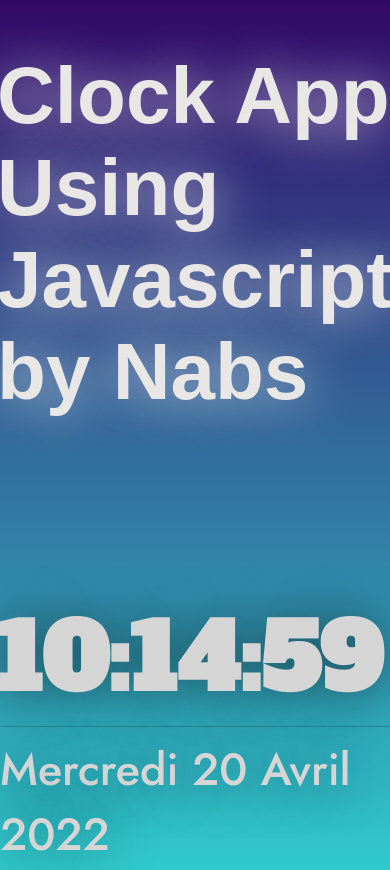
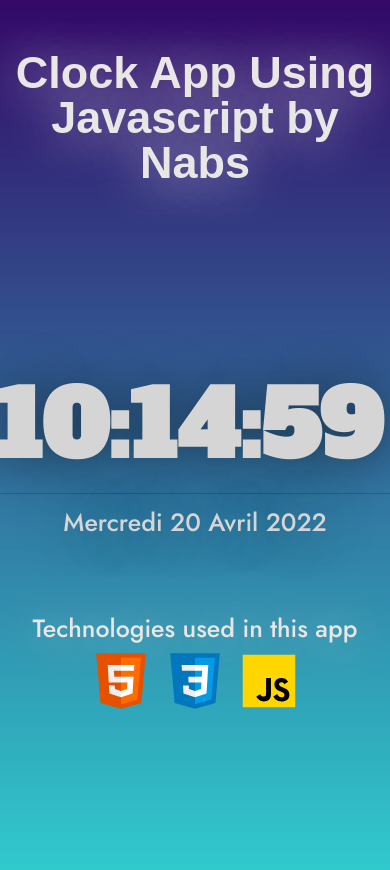
Before and after one commit to Naaabs/Clock-App-By-Nabs, a plain HTML site: page index.html in a window 390 px wide. Shown: the top 870 px of the page. Drawn offline with Linux system fonts and the light colour scheme; a web font is replaced by a local one.

Commit message:
responsive done

```diff
--- a/style.css
+++ b/style.css
@@ -63,3 +63,34 @@ body{
     color: rgb(233, 230, 230);
     text-shadow: 0 2px 50px rgba(250, 250, 250, 0.726);
 }
+
+
+@media(max-width : 890px){
+    .titre{
+        font-size: 65px;
+    }
+}
+
+@media(max-width : 716px){
+    .titre{
+        font-size: 55px;
+    }
+}
+
+@media(max-width : 580px){
+    .titre{
+        font-size: 45px;
+    }
+}
+
+@media(max-width : 470px){
+    .titre{
+        font-size: 45px;
+        text-align: center;
+        line-height: 45px;
+    }
+
+    .date{
+        font-size: 25px;
+    }
+}
```
